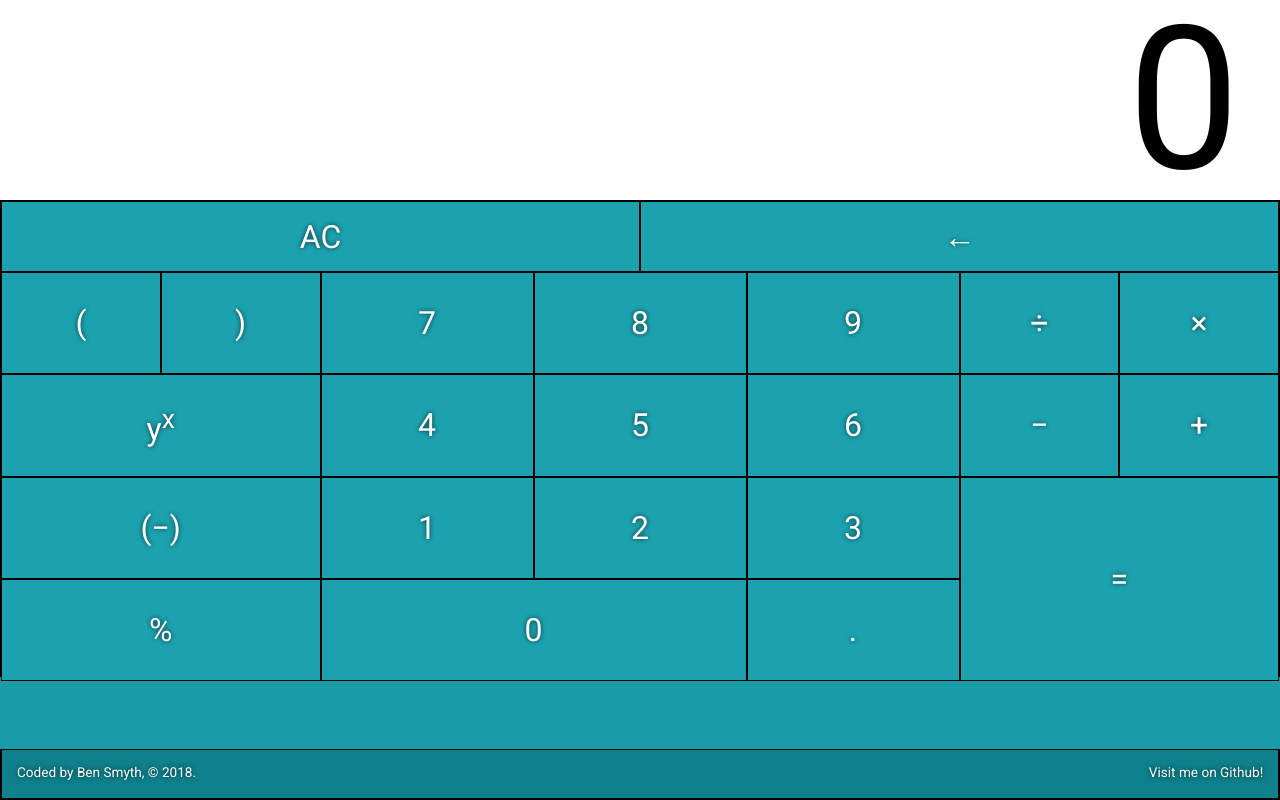
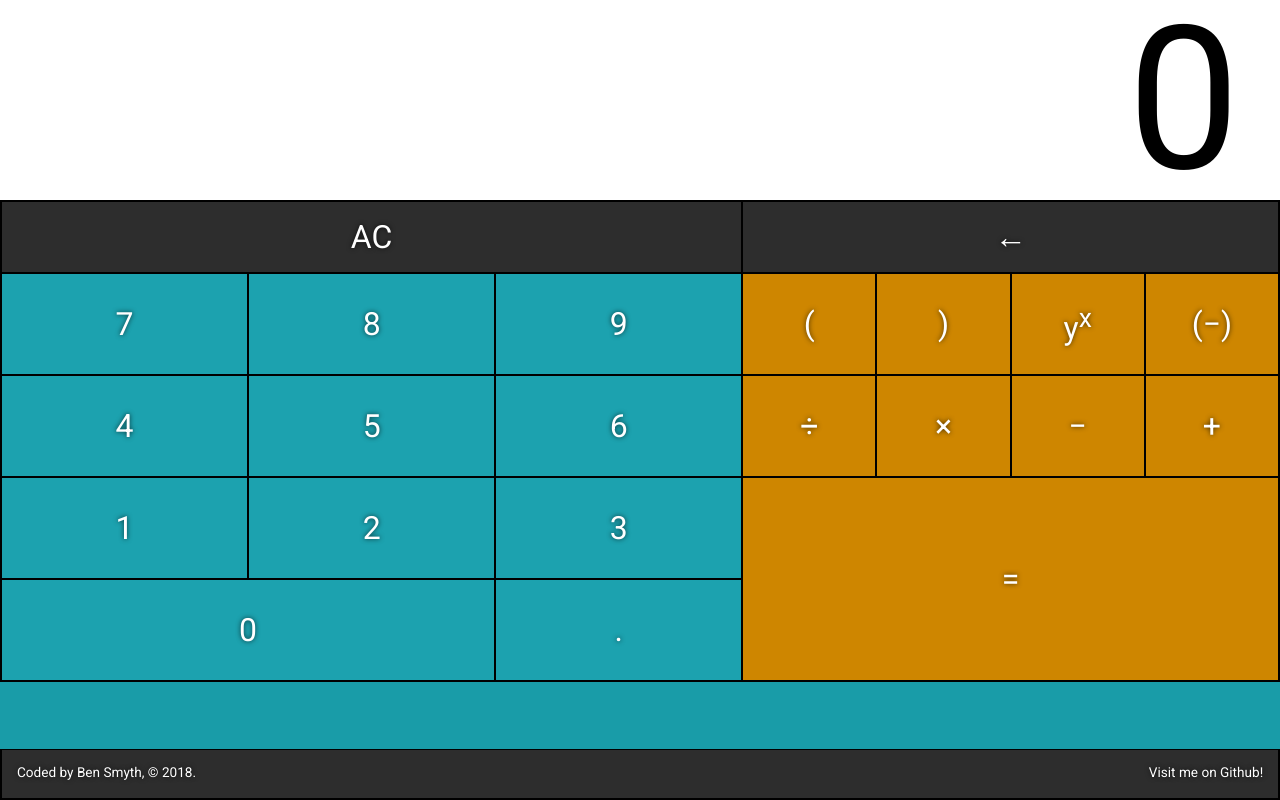
Before and after one commit to benjsmyth/calculator, a plain HTML site: page index.html in a window 1280 px wide. Drawn offline with Linux system fonts and the light colour scheme.

Commit message:
Change some styling

```diff
--- a/index.html
+++ b/index.html
@@ -20,13 +20,6 @@
 				<button id="delete">&larr;</button>
 			</div>
 			<div id="left-buttons">
-				<button id="left-parentheses">(</button>
-				<button id="right-parentheses">)</button>
-				<button id="plus-minus">(&minus;)</button>
-				<button id="modulo">%</button>
-				<button id="exponent">y<sup>x</sup></button>
-			</div>
-			<div id="middle-buttons">
 				<button id="nine">9</button>
 				<button id="eight">8</button>
 				<button id="seven">7</button>
@@ -44,6 +37,10 @@
 				<button id="multiply">&times;</button>
 				<button id="subtract">&minus;</button>
 				<button id="add">+</button>
+				<button id="left-parentheses">(</button>
+				<button id="right-parentheses">)</button>
+				<button id="plus-minus">(&minus;)</button>
+				<button id="exponent">y<sup>x</sup></button>
 				<button id="equals">=</button>
 			</div>
 		</div>
--- a/script.js
+++ b/script.js
@@ -8,7 +8,6 @@ const leftParenthesesButton = document.getElementById('left-parentheses');
 const rightParenthesesButton = document.getElementById('right-parentheses');
 const exponentButton = document.getElementById('exponent');
 const plusMinusButton = document.getElementById('plus-minus');
-const moduloButton = document.getElementById('modulo');
 
 const nineButton = document.getElementById('nine');
 const eightButton = document.getElementById('eight');
@@ -177,44 +176,7 @@ function pushPlusMinus() {
 	expression.push(' -');
 }
 
-function pushModulo() {
-	expression.push('%');
-}
-
-// Clear memory.
-function allClear() {
-	expression.splice(0);
-	displayText.textContent = '0';
-}
-
-// Backspace.
-function deleteData() {
-	if (displayText.textContent === '0' && expression.join('') === '') {
-		return;
-	}
-	else if (displayText.textContent === '0' && expression.join('') === '0') {
-		expression.pop();
-		displayText.textContent === '0';
-	}
-	else if (displayText.textContent !== '0') {
-		expression.pop();
-
-		if (expression.join('') === '') {
-			displayText.textContent = '0';
-		}
-		else if (expression.join('') !== '') {
-			displayText.textContent = expression.join('');
-		}
-	}
-}
-
-// Display result.
-function displayResult() {
-	var result = (Math.floor(eval(expression.join('')) * 100)) / 100;
-	displayText.textContent = String(result);
-}
-
-// Check which key as been pressed.
+// Check which key has been pressed.
 function checkKeyCode(e) {
 	var key = e.which;
 
@@ -284,9 +246,44 @@ function checkKeyCode(e) {
 	else if (e.shiftKey && key === 187) {
 		pushAdd();
 	}
-	else if (!e.shiftKey && key === 13 || key === 187) {
+	else if (key === 13) {
 		displayResult();
 	}
+}
+
+// Display result.
+function displayResult() {
+	var result = Math.floor(eval(expression.join('')) * 100) / 100;
+	displayText.textContent = result;
+
+	expression.splice(0);
+}
+
+// Backspace.
+function deleteData() {
+	if (displayText.textContent === '0' && expression.join('') === '') {
+		return;
+	}
+	else if (displayText.textContent === '0' && expression.join('') === '0') {
+		expression.pop();
+		displayText.textContent === '0';
+	}
+	else if (displayText.textContent !== '0') {
+		expression.pop();
+
+		if (expression.join('') === '') {
+			displayText.textContent = '0';
+		}
+		else if (expression.join('') !== '') {
+			displayText.textContent = expression.join('');
+		}
+	}
+}
+
+// Clear memory.
+function allClear() {
+	expression.splice(0);
+	displayText.textContent = '0';
 }
 
 // Button event handlers.
@@ -297,7 +294,6 @@ leftParenthesesButton.addEventListener('click', pushLeftParentheses);
 rightParenthesesButton.addEventListener('click', pushRightParentheses);
 exponentButton.addEventListener('click', pushExponent);
 plusMinusButton.addEventListener('click', pushPlusMinus);
-moduloButton.addEventListener('click', pushModulo);
 
 nineButton.addEventListener('click', pushNine);
 eightButton.addEventListener('click', pushEight);
--- a/style.css
+++ b/style.css
@@ -38,70 +38,51 @@ body {
 }
 
 #all-buttons {
-	height: 475px;
+	height: 480px;
 	z-index: 0;
 	display: grid;
 	grid-gap: none;
-	grid-template-columns: 25% 50% 25%;
-	grid-template-rows: 15% 43% 43%;
-	grid-template-areas: 'top top top' 'left middle right' 'left middle right';
+	grid-template-columns: 58% 42%;
+	grid-template-rows: 15% 85%;
+	grid-template-areas: 'top top' 'left right';
 	border: 1px solid black;
 	border-top: none;
 }
 
 button {
-	background: #1ca2af;
 	color: white;
 	font-family: 'Roboto', sans-serif;
 	font-size: 2em;
 	border: 1px solid black;
 	text-shadow: 0 0 5px rgb(0, 0, 0, 0.7);
+	transition: background 200ms;
 }
 
 button:hover {
 	cursor: pointer;
+	background: #12848e;
 }
 
 button:focus, button:active {
 	outline: none;
 }
 
+button#focused {
+
+}
+
 #top-buttons {
 	grid-area: top;
 	display: grid;
-	grid-template-columns: 50% 50%;
+	grid-template-columns: 58% 42%;
+}
+
+#top-buttons > button {
+	background: #2d2d2d;
 }
 
 #left-buttons {
 	grid-area: left;
-	display: grid;
-	grid-template-columns: 50% 50%;
-	grid-template-rows: 25% 25% 25% 25%;
-	grid-template-areas: 'left-p right-p' 'exp exp' 'plus-minus plus-minus' 'modulo modulo';
-}
-
-#left-parentheses {
-	grid-area: left-p;
-}
-
-#right-parentheses {
-	grid-area: right-p;
-}
-
-#exponent {
-	grid-area: exp;
-}
-
-#plus-minus {
-	grid-area: plus-minus;
-}
-
-#modulo {
-	grid-area: modulo;
-}
-
-#middle-buttons {
-	grid-area: middle;
 	display: grid;
 	grid-template-columns: auto;
 	grid-template-rows: auto;
@@ -152,12 +133,16 @@ button:focus, button:active {
 	grid-area: decimal;
 }
 
+#left-buttons > button {
+	background: #1ca2af;
+}
+
 #right-buttons {
 	grid-area: right;
 	display: grid;
-	grid-template-columns: 50% 50%;
+	grid-template-columns: 25% 25% 25% 25%;
 	grid-template-rows: 25% 25% 50%;
-	grid-template-areas: 'divide multiply' 'subtract add' 'equals equals' 'equals equals';
+	grid-template-areas: 'left-p right-p exp negate' 'divide multiply subtract add' 'equals equals equals equals' 'equals equals equals equals';
 }
 
 #divide {
@@ -176,8 +161,28 @@ button:focus, button:active {
 	grid-area: add;
 }
 
+#left-parentheses {
+	grid-area: left-p;
+}
+
+#right-parentheses {
+	grid-area: right-p;
+}
+
+#exponent {
+	grid-area: exp;
+}
+
+#negate {
+	grid-area: negate;
+}
+
 #equals {
 	grid-area: equals;
+}
+
+#right-buttons > button {
+	background: #ce8600;
 }
 
 #footer {
@@ -187,7 +192,7 @@ button:focus, button:active {
 	bottom: 0;
 	padding: 0 16px;
 	font-size: 0.85em;
-	background: #0e818c;
+	background: #2d2d2d;
 	border: 2px solid black;
 	border-top: 1px solid black;
 }
```
